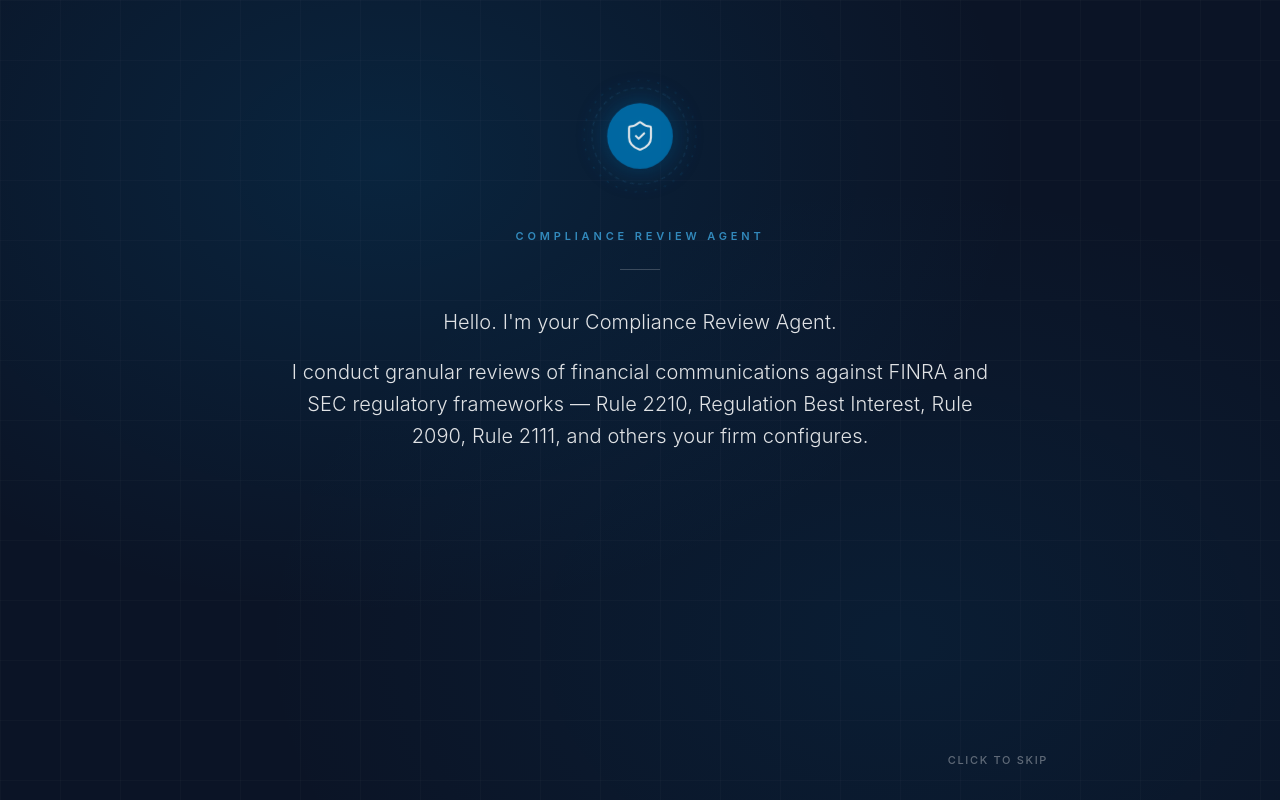
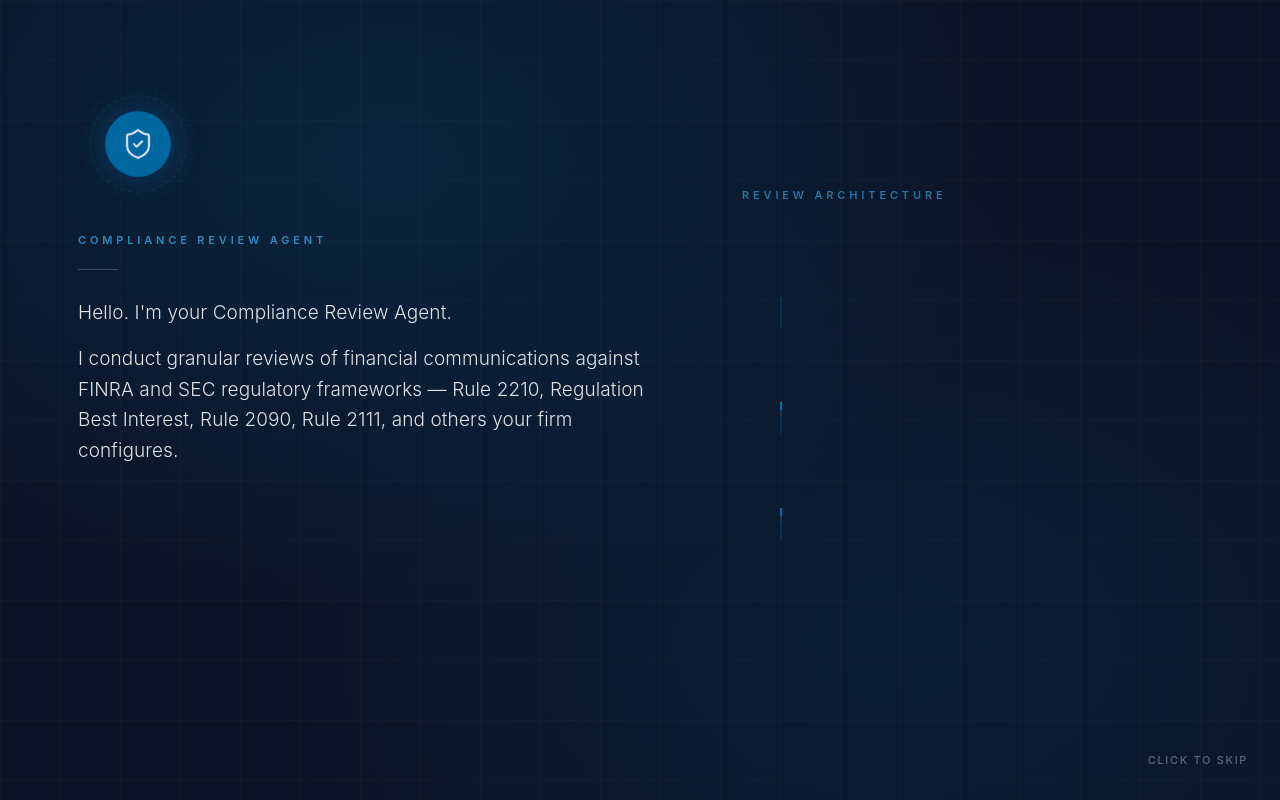
Before and after one commit to vikrambhanot/ChargebackModel, a React (Create React App) app: page / in a window 1280 px wide. Both pictures are taken after a click on the button "Explore the platform". Built offline with nearby package versions, Linux system fonts and the light colour scheme; no server answers.

Commit message:
updated ui

```diff
--- /dev/null
+++ b/src/components/ArchitectureDiagram.jsx
@@ -0,0 +1,180 @@
+// src/components/ArchitectureDiagram.jsx
+// Subtle animated architecture diagram for the home page hero.
+// 4 layers with pulsing data-flow dots between them.
+
+const NAVY = '#14213D';
+const CAP_BLUE = '#0070AD';
+const CAP_BLUE_LIGHT = '#3A9DD4';
+const SURFACE = '#FFFFFF';
+const SURFACE_BORDER = '#D8D8D0';
+
+const LAYERS = [
+  {
+    id: 'intake',
+    title: 'Document Intake',
+    subtitle: 'PDF · Email · Marketing · Communications',
+    icon: 'file',
+  },
+  {
+    id: 'library',
+    title: 'Rule Library',
+    subtitle: 'FINRA · Reg BI · Firm-configurable overlays',
+    icon: 'book',
+  },
+  {
+    id: 'engine',
+    title: 'Analysis Engine',
+    subtitle: 'Classification · Section review · Citation',
+    icon: 'cpu',
+  },
+  {
+    id: 'audit',
+    title: 'Audit & Reporting',
+    subtitle: 'Findings · Memos · Annotated exports',
+    icon: 'shield',
+  },
+];
+
+// Inline SVG icons (small, consistent)
+const Icon = ({ name, size = 18, color = 'white' }) => {
+  const paths = {
+    file: <><path d="M14 2H6a2 2 0 0 0-2 2v16a2 2 0 0 0 2 2h12a2 2 0 0 0 2-2V8z"/><polyline points="14 2 14 8 20 8"/></>,
+    book: <><path d="M4 19.5A2.5 2.5 0 0 1 6.5 17H20"/><path d="M6.5 2H20v20H6.5A2.5 2.5 0 0 1 4 19.5v-15A2.5 2.5 0 0 1 6.5 2z"/></>,
+    cpu: <><rect x="4" y="4" width="16" height="16" rx="2"/><rect x="9" y="9" width="6" height="6"/><line x1="9" y1="2" x2="9" y2="4"/><line x1="15" y1="2" x2="15" y2="4"/><line x1="9" y1="20" x2="9" y2="22"/><line x1="15" y1="20" x2="15" y2="22"/><line x1="20" y1="9" x2="22" y2="9"/><line x1="20" y1="14" x2="22" y2="14"/><line x1="2" y1="9" x2="4" y2="9"/><line x1="2" y1="14" x2="4" y2="14"/></>,
+    shield: <><path d="M12 22s8-4 8-10V5l-8-3-8 3v7c0 6 8 10 8 10z"/><path d="m9 12 2 2 4-4"/></>,
+  };
+  return (
+    <svg width={size} height={size} viewBox="0 0 24 24" fill="none" stroke={color} strokeWidth="1.5" strokeLinecap="round" strokeLinejoin="round">
+      {paths[name]}
+    </svg>
+  );
+};
+
+export default function ArchitectureDiagram() {
+  return (
+    <div style={{ width: '100%', maxWidth: '440px', position: 'relative' }}>
+      {LAYERS.map((layer, i) => (
+        <div key={layer.id}>
+          {/* Layer card */}
+          <div
+            style={{
+              position: 'relative',
+              backgroundColor: SURFACE,
+              border: `1px solid ${SURFACE_BORDER}`,
+              borderRadius: '8px',
+              padding: '16px 20px',
+              display: 'flex',
+              alignItems: 'center',
+              gap: '14px',
+              boxShadow: '0 2px 8px rgba(20, 33, 61, 0.06)',
+              animation: `layer-fade-in 600ms ease-out ${i * 150}ms both`,
+            }}
+          >
+            {/* Layer number badge */}
+            <div
+              style={{
+                position: 'absolute',
+                top: '-8px',
+                left: '-8px',
+                width: '22px',
+                height: '22px',
+                borderRadius: '50%',
+                backgroundColor: CAP_BLUE,
+                display: 'flex',
+                alignItems: 'center',
+                justifyContent: 'center',
+                fontSize: '10px',
+                fontWeight: 600,
+                color: 'white',
+                border: `2px solid #FFFFFF`,
+              }}
+            >
+              {i + 1}
+            </div>
+
+            {/* Icon */}
+            <div
+              style={{
+                width: '38px',
+                height: '38px',
+                borderRadius: '6px',
+                backgroundColor: 'rgba(0,112,173,0.10)',
+                display: 'flex',
+                alignItems: 'center',
+                justifyContent: 'center',
+                flexShrink: 0,
+              }}
+            >
+              <Icon name={layer.icon} size={18} color={CAP_BLUE} />
+            </div>
+
+            {/* Text */}
+            <div style={{ flex: 1, minWidth: 0 }}>
+              <div
+                style={{
+                  fontSize: '14px',
+                  fontWeight: 500,
+                  color: NAVY,
+                  marginBottom: '2px',
+                  letterSpacing: '0.01em',
+                }}
+              >
+                {layer.title}
+              </div>
+              <div
+                style={{
+                  fontSize: '11px',
+                  color: 'rgba(20, 33, 61, 0.55)',
+                  letterSpacing: '0.02em',
+                }}
+              >
+                {layer.subtitle}
+              </div>
+            </div>
+          </div>
+
+          {/* Connector with flowing dot — between layers, not after last */}
+          {i < LAYERS.length - 1 && (
+            <div
+              style={{
+                position: 'relative',
+                height: '32px',
+                marginLeft: '38px',
+                width: '2px',
+                backgroundColor: 'rgba(0,112,173,0.20)',
+                overflow: 'hidden',
+              }}
+            >
+              {/* Flowing dot */}
+              <div
+                style={{
+                  position: 'absolute',
+                  left: '-3px',
+                  width: '8px',
+                  height: '8px',
+                  borderRadius: '50%',
+                  backgroundColor: CAP_BLUE,
+                  boxShadow: `0 0 12px ${CAP_BLUE_LIGHT}`,
+                  animation: `flow-dot 3s ease-in-out ${i * 0.75}s infinite`,
+                }}
+              />
+            </div>
+          )}
+        </div>
+      ))}
+
+      <style>{`
+        @keyframes layer-fade-in {
+          from { opacity: 0; transform: translateY(12px); }
+          to { opacity: 1; transform: translateY(0); }
+        }
+        @keyframes flow-dot {
+          0% { top: -8px; opacity: 0; }
+          15% { opacity: 1; }
+          85% { opacity: 1; }
+          100% { top: 100%; opacity: 0; }
+        }
+      `}</style>
+    </div>
+  );
+}
--- a/src/components/ComplianceAgentIntro.jsx
+++ b/src/components/ComplianceAgentIntro.jsx
@@ -4,6 +4,7 @@
 
 import { useState, useEffect } from 'react';
 import { ShieldCheck } from 'lucide-react';
+import ArchitectureDiagram from './ArchitectureDiagram';
 
 // Capgemini palette
 const DEEP_NAVY = '#0B1426';
@@ -96,19 +97,29 @@
         }}
       />
 
-      {/* Center content */}
+      {/* Two-column content: monologue left, architecture diagram right */}
       <div
         style={{
           position: 'relative',
           height: '100%',
           display: 'flex',
-          flexDirection: 'column',
           alignItems: 'center',
           justifyContent: 'center',
           padding: '40px',
-          maxWidth: '880px',
+          maxWidth: '1280px',
           margin: '0 auto',
           zIndex: 10,
+          gap: '64px',
+        }}
+      >
+        {/* Left column: agent identity + monologue */}
+        <div
+          style={{
+            flex: '1 1 0',
+            maxWidth: '600px',
+            display: 'flex',
+            flexDirection: 'column',
+            alignItems: 'flex-start',
           }}
         >
           {/* Agent identity mark */}
@@ -117,7 +128,7 @@
           {/* Agent label */}
           <div
             style={{
-            marginTop: '32px',
+              marginTop: '28px',
               fontSize: '11px',
               fontWeight: 600,
               letterSpacing: '0.35em',
@@ -135,28 +146,27 @@
               width: '40px',
               height: '1px',
               backgroundColor: 'rgba(255,255,255,0.2)',
-            margin: '24px 0 36px',
+              margin: '20px 0 28px',
             }}
           />
 
           {/* Monologue */}
           <div
             style={{
-            minHeight: '320px',
-            maxWidth: '720px',
-            textAlign: 'center',
+              minHeight: '280px',
               color: 'rgba(255,255,255,0.92)',
               fontWeight: 300,
-            fontSize: '20px',
+              fontSize: '19px',
               lineHeight: '1.6',
               letterSpacing: '0.005em',
+              textAlign: 'left',
             }}
           >
             {MONOLOGUE.map((para, i) => (
               <p
                 key={i}
                 style={{
-                marginBottom: '18px',
+                  marginBottom: '16px',
                   opacity: i < visibleCount ? 0.95 : 0,
                   transform: i < visibleCount ? 'translateY(0)' : 'translateY(8px)',
                   transition: 'opacity 700ms ease-out, transform 700ms ease-out',
@@ -170,7 +180,7 @@
           {/* Click-to-continue prompt */}
           <div
             style={{
-            marginTop: '40px',
+              marginTop: '32px',
               height: '32px',
               opacity: complete ? 1 : 0,
               transition: 'opacity 800ms ease-in',
@@ -191,8 +201,36 @@
               </div>
             )}
           </div>
+        </div>
 
-        {/* Skip hint (only visible while typing) */}
+        {/* Right column: architecture diagram — fades in once monologue is mostly revealed */}
+        <div
+          style={{
+            flex: '1 1 0',
+            maxWidth: '460px',
+            opacity: visibleCount >= 2 ? 1 : 0,
+            transform: visibleCount >= 2 ? 'translateY(0)' : 'translateY(12px)',
+            transition: 'opacity 900ms ease-out, transform 900ms ease-out',
+          }}
+          className="hidden lg:block"
+        >
+          <div
+            style={{
+              fontSize: '11px',
+              fontWeight: 600,
+              letterSpacing: '0.35em',
+              textTransform: 'uppercase',
+              color: CAP_BLUE_LIGHT,
+              opacity: 0.7,
+              marginBottom: '20px',
+            }}
+          >
+            Review Architecture
+          </div>
+          <ArchitectureDiagram />
+        </div>
+
+        {/* Skip hint (only visible while revealing) */}
         {!complete && (
           <div
             style={{
```
Also changed, not shown: src/components/ComplianceHome.jsx (+2 -25 lines). Lines whose indentation alone changed are shown as unchanged.
